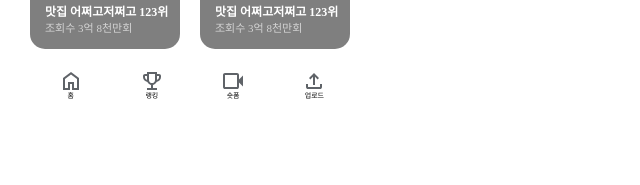
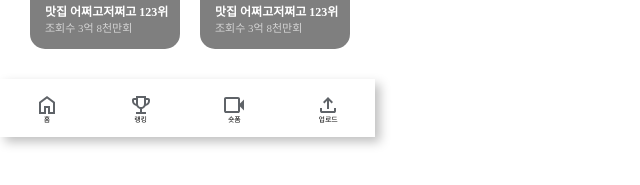
Before and after one commit to mingkyeongg/apptive-subject, a React (Vite) app: page / in a window 1280 px wide. Shown: the part 621-806 px from the top of the page, without its empty margins (0-640 px from the left). Built offline with nearby package versions, Linux system fonts and the light colour scheme.

Commit message:
feat: 페이지 라우팅 설정

```diff
--- a/package.json
+++ b/package.json
@@ -13,6 +13,7 @@
     "@types/styled-components": "^5.1.34",
     "react": "^18.3.1",
     "react-dom": "^18.3.1",
+    "react-router-dom": "^6.27.0",
     "styled-components": "^6.1.13"
   },
   "devDependencies": {
--- a/src/App.jsx
+++ b/src/App.jsx
@@ -1,12 +1,20 @@
 import Home from '@/routes/home';
+import React from 'react';
+import { BrowserRouter as Router, Routes, Route } from 'react-router-dom';
 import '@/reset.css';
+import Nav from '@/components/nav';
+import Ranking from '@/routes/ranking';
 
 function App() {
 
   return (
-    <>
-      <Home />
-    </>
+    <Router>
+      <Routes>
+        <Route path="/" element={<Home />} />
+        <Route path="/ranking" element={<Ranking />} />
+      </Routes>
+      <Nav />
+    </Router>
   );
 }
 
--- a/src/components/nav/index.jsx
+++ b/src/components/nav/index.jsx
@@ -3,11 +3,16 @@ import RankingIcon from '@/assets/icon/Ranking.svg';
 import ShortformIcon from '@/assets/icon/Shortform.svg';
 import UploadIcon from '@/assets/icon/Upload.svg';
 import styled from 'styled-components';
+import { Link } from 'react-router-dom';
+
+const StyledLink = styled(Link)`
+  text-decoration: none;
+  color: inherit;
+`;
 
 const ImgContainer = styled.div`
   display: flex;
   flex-direction: column;
-  width: 100%;
   align-items: center;
   img {
     width: 24px;
@@ -19,30 +24,42 @@ const ImgContainer = styled.div`
 `;
 
 const NavigationContainer = styled.div`
-  width: 100%;
   display: flex;
-  width: 325px;
-}`;
+  justify-content: space-around;
+  width: 375px;
+  height: 58px;
+  box-shadow: 5px 5px 10px rgba(0, 0, 0, 0.25);
+  box-sizing: border-box;
+  align-items: center;
+`;
 
 function Navigation() {
   return (
     <NavigationContainer>
+      <StyledLink to="/">
         <ImgContainer>
           <img src={HomeIcon} alt="Home" />
           <p>홈</p>
         </ImgContainer>
+      </StyledLink>
+      <StyledLink to="/ranking">
         <ImgContainer>
           <img src={RankingIcon} alt="Ranking" />
           <p>랭킹</p>
         </ImgContainer>
+      </StyledLink>
+      <StyledLink to="/shortform">
         <ImgContainer>
           <img src={ShortformIcon} alt="Shortform" />
           <p>숏폼</p>
         </ImgContainer>
+      </StyledLink>
+      <StyledLink to="/upload">
         <ImgContainer>
           <img src={UploadIcon} alt="Upload" />
           <p>업로드</p>
         </ImgContainer>
+      </StyledLink>
     </NavigationContainer>
   );
 }
--- a/src/routes/home.jsx
+++ b/src/routes/home.jsx
@@ -6,24 +6,23 @@ import Banner from '@/components/banner';
 import Header from '@/components/header';
 import styled from 'styled-components';
 
-const HomeContainer = styled.div`
+  const ContentContainer = styled.div`
   display: flex;
   flex-direction: column;
+  padding: 30px;
   gap: 20px;
-  width: 375px;
-  height: 812px;
-  padding: 30px;
+  overflow: scroll;
+  box-sizing: border-box;
 `;
 
 export default function Home() {
   return (
-    <HomeContainer>
+      <ContentContainer>
         <Header />
         <Ranking />
         <Banner />
         <Filter />
         <VideoPreview />
-        <Nav />
-    </HomeContainer>
+      </ContentContainer>
   );
 }
--- /dev/null
+++ b/src/routes/ranking.jsx
@@ -0,0 +1,7 @@
+export default function Ranking() {
+  return (
+  <div>
+    <h1>Ranking</h1>
+  </div>
+  );
+}
```
Also changed, not shown: src/components/nav/style.js (deleted, +0 -7 lines), .pnp.cjs, 1 other file (tests, documents, lock files or other folders). Lines whose indentation alone changed are shown as unchanged.
